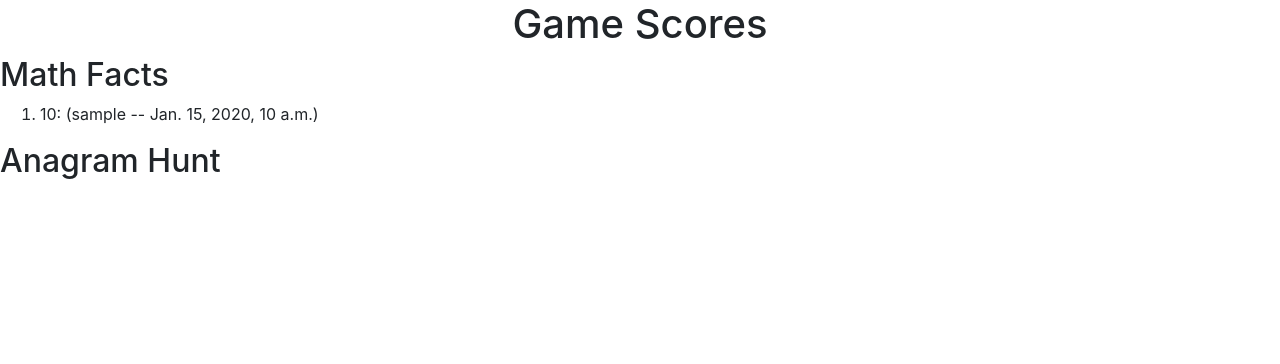
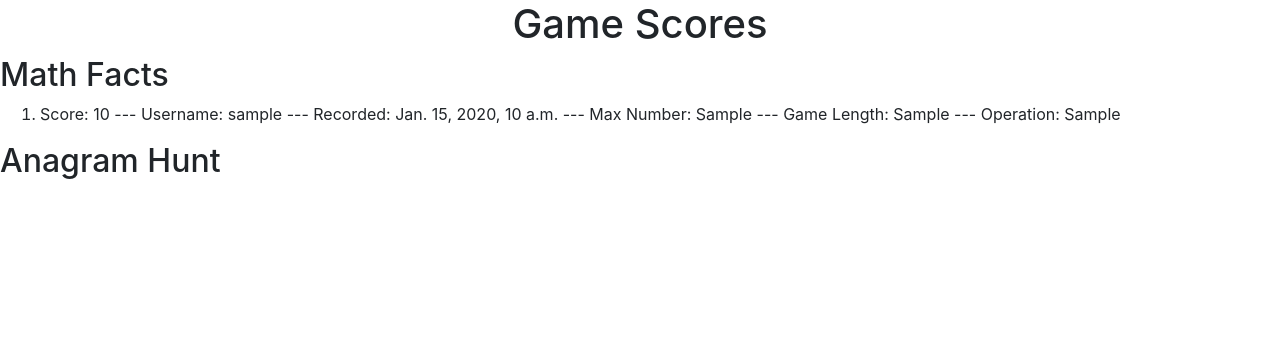
Before and after one commit to bgroveben/DjangoPlay2Learn, a Django app: page /game-scores/ in a window 1280 px wide. Shown: the part 56-420 px from the top of the page. Run offline with Django 4.2, Linux system fonts and the light colour scheme; tables that the repository leaves empty hold one stand-in row (values such as "Sample post"); some libraries are stand-ins or nearby versions.

Commit message:
Import data from Vue app for game tracking and leaderboards

```diff
--- a/games/models.py
+++ b/games/models.py
@@ -2,6 +2,13 @@
 
 # Create your models here.
 class GameScores(models.Model):
+
+    """
+    Add tracking history for both games that stores the time (the time the
+    user finished the game), game type (e.g., Math Facts Practice), game
+    settings (e.g., operation: multiplication, max number: 20), and final
+    score for each game.
+    """
 
     MATH = "MATH"
     ANAGRAM = "ANAGRAM"
@@ -10,9 +17,12 @@
     (MATH,"Math Game"),
     (ANAGRAM, "Anagram Game")
     ]
+    created = models.DateTimeField(auto_now_add=True) # time, for now
+    username = models.TextField()
+    score = models.IntegerField()
+    operation = models.TextField() # Game settings
+    gamelength = models.TextField()
+    maxnum = models.TextField() # only needed for math facts
+    game = models.TextField(choices=GAME_CHOICES, default=MATH)
 
-    username = models.TextField()
-    game = models.TextField(choices=GAME_CHOICES, default=MATH)
-    score = models.IntegerField()
-    created = models.DateTimeField(auto_now_add=True)
     # https://stackoverflow.com/users/saves/4806473
--- a/games/views.py
+++ b/games/views.py
@@ -8,11 +8,17 @@
 # from users.models import GamesGamescores
 
 def record_score(request):
+    """
+    Get data from Vue via the recordScore function in the AH and MF components
+    """
     data = json.loads(request.body)
     username = data["username"]
+    score = data["score"]
+    gamelength = data["gamelength"]
+    maxnum = data["maxnum"]
+    operation = data["operation"]
     game = data["game"]
-    score = data["score"]
-    new_score = GameScores(username=username, game=game, score=score)
+    new_score = GameScores(username=username, game=game, score=score, maxnum=maxnum, gamelength=gamelength, operation=operation)
     #new_score = GamesGameScores(username=username, game=game, score=score)
     new_score.save()
     response = {"success": True}
--- a/templates/games/game-scores.html
+++ b/templates/games/game-scores.html
@@ -7,7 +7,14 @@
       <h2>Math Facts</h2>
       <ol>
         {% for score in math_scores %}
-          <li>{{ score.score }}: ({{ score.username }} -- {{ score.created }})</li>
+        <li>
+          Score: {{ score.score }} ---
+          Username: {{ score.username }} ---
+          Recorded: {{ score.created }} ---
+          Max Number: {{ score.maxnum }} ---
+          Game Length: {{ score.gamelength }} ---
+          Operation: {{ score.operation }}
+        </li>
         {% endfor %}
       </ol>
     </div>
@@ -15,7 +22,13 @@
       <h2>Anagram Hunt</h2>
       <ol>
         {% for score in anagram_scores %}
-          <li>{{ score.score }}: ({{ score.username }} -- {{ score.created }})</li>
+        <li>
+          Score: {{ score.score }} ---
+          Username: {{ score.username }} ---
+          Recorded: {{ score.created }} ---
+          Word Length: {{ score.maxnum }} ---
+          Game Length: {{ score.gamelength }}
+        </li>
         {% endfor %}
       </ol>
     </div>
--- a/vue-games/src/components/AnagramHunt.vue
+++ b/vue-games/src/components/AnagramHunt.vue
@@ -122,6 +122,9 @@
         const data = {
           "username": this.username,
           "score": this.score,
+          "operation": this.maxNumber, // match json sent to django
+          "gamelength": this.gameLength,
+          "maxnum": this.maxNumber, // match json sent to django
           "game": "ANAGRAM"
         };
         const response = (await this.axios.post("/record-score/", data)).data;
--- a/vue-games/src/components/MathFacts.vue
+++ b/vue-games/src/components/MathFacts.vue
@@ -120,6 +120,9 @@
         const data = {
           "username": this.username,
           "score": this.score,
+          "operation": this.operation,
+          "gamelength": this.gameLength,
+          "maxnum": this.maxNumber,
           "game": "MATH"
         };
         const response = (await this.axios.post("/record-score/", data)).data;  // why not "/game-score/" ?
```
Also changed, not shown: README.md, games/migrations/0002_gamescores_operation.py (added), games/migrations/0003_gamescores_gamelength_gamescores_maxnum.py (added).
